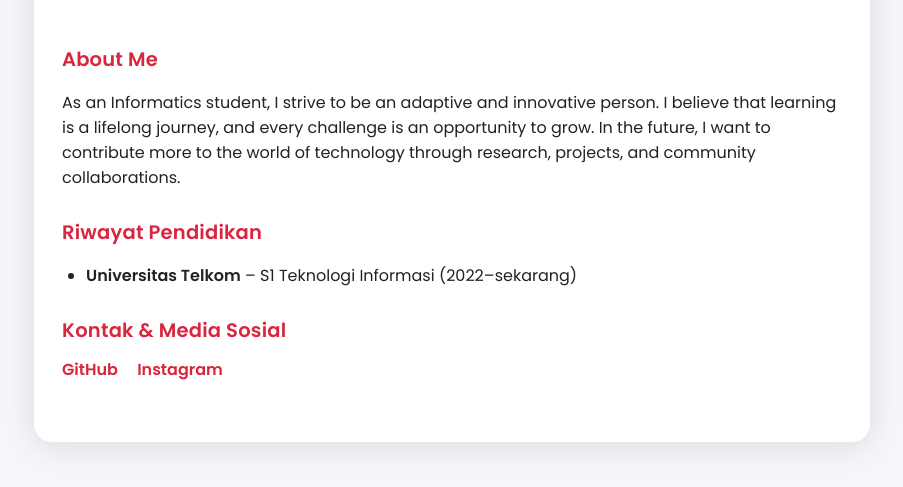
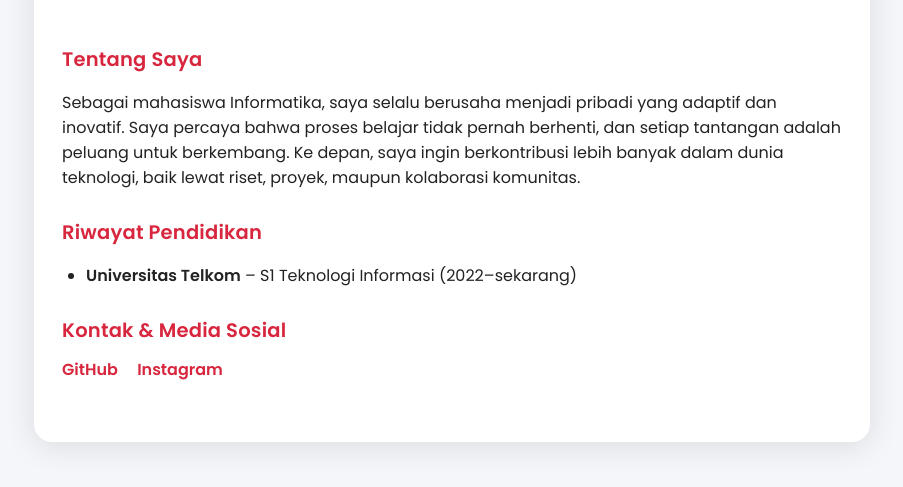
Before and after one commit to zafazaqie/TugasCloud, a plain HTML site: page index.html in a window 1280 px wide. Shown: the part 221-708 px from the top of the page, without its empty margins (188-1091 px from the left). Drawn offline with Linux system fonts and the light colour scheme.

Commit message:
Update index.html

```diff
--- a/index.html
+++ b/index.html
@@ -105,9 +105,9 @@
             </div>
         </div>
         <section>
-            <h2>About Me</h2>
+            <h2>Tentang Saya</h2>
             <p>
-                As an Informatics student, I strive to be an adaptive and innovative person. I believe that learning is a lifelong journey, and every challenge is an opportunity to grow. In the future, I want to contribute more to the world of technology through research, projects, and community collaborations.
+                 Sebagai mahasiswa Informatika, saya selalu berusaha menjadi pribadi yang adaptif dan inovatif. Saya percaya bahwa proses belajar tidak pernah berhenti, dan setiap tantangan adalah peluang untuk berkembang. Ke depan, saya ingin berkontribusi lebih banyak dalam dunia teknologi, baik lewat riset, proyek, maupun kolaborasi komunitas.
             </p>
         </section>
         <section>
```
